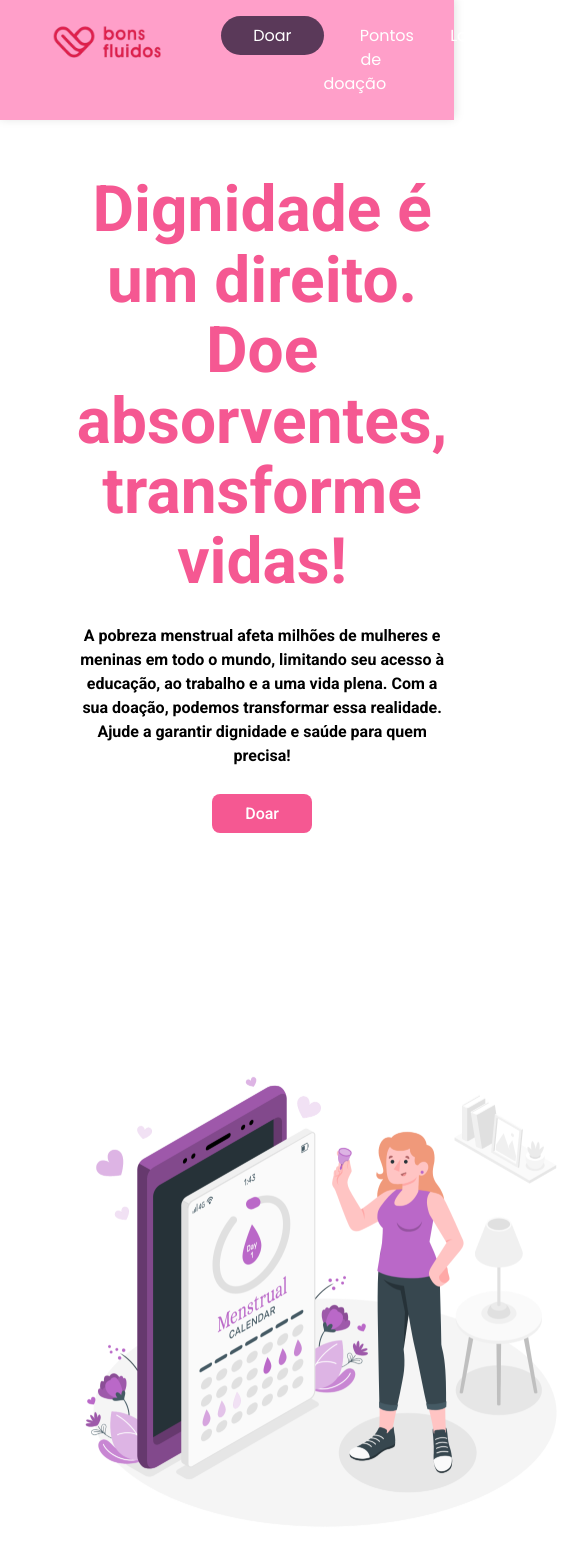
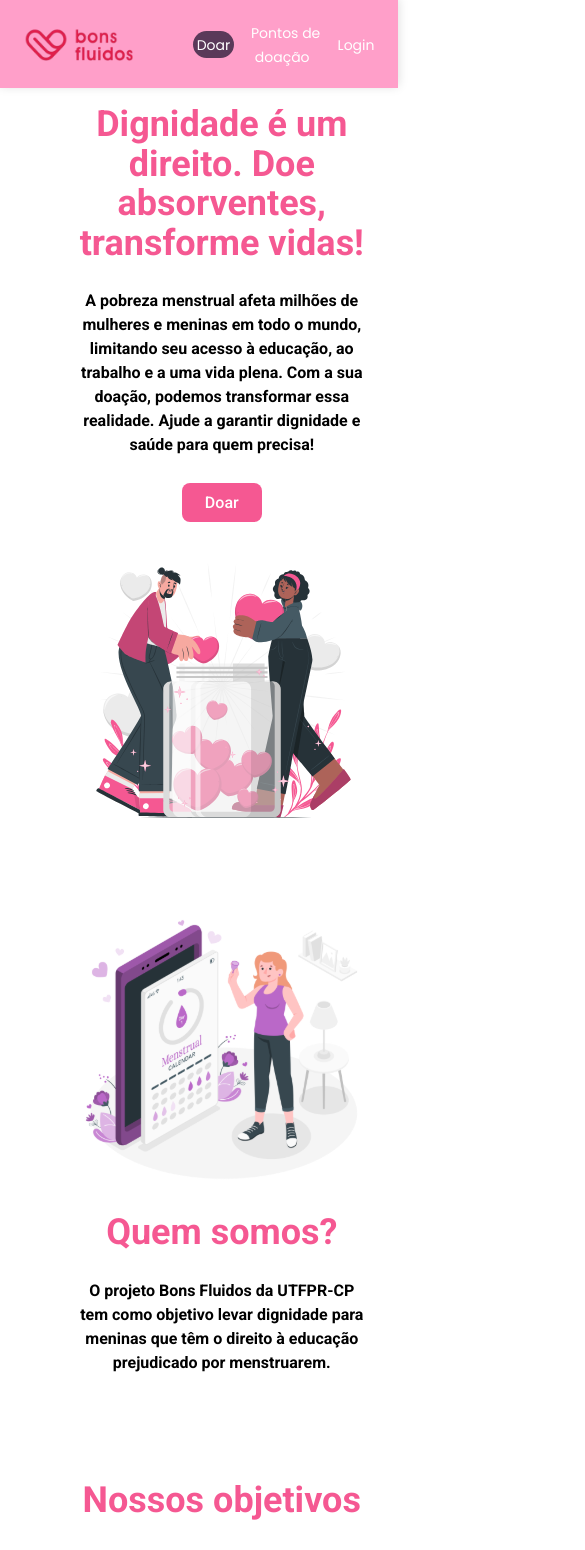
Before and after one commit to MauricioJrB/certificadora-identitaria, a React (Vite) app in the folder FrontEnd/: page / in a window 390 px wide. Shown: the top 1550 px of the page, 585 px wide, since content can reach past the window. Built offline with nearby package versions, Linux system fonts and the light colour scheme.

Commit message:
colocando responsividade

```diff
--- a/FrontEnd/src/components/Card/styles.module.css
+++ b/FrontEnd/src/components/Card/styles.module.css
@@ -51,5 +51,51 @@
 .image {
     width: 500px;
     height:auto;
+}
+@media (max-width: 1024px) {
+    .container {
+        flex-direction: column;
+        align-items: center;
+    }
 
+    .content {
+        max-width: 80%;
+        margin-left: 0;
+    }
+
+    .img {
+        max-width: 80%;
+        margin-left: 0;
+        margin-top: 20px;
+    }
+
+    .title {
+        font-size: 48px;
+        text-align: center;
+    }
 }
+
+@media (max-width: 768px) {
+    .container {
+        padding: 10px;
+        margin-top: 10%;
+        margin-bottom: 10%;
+    }
+
+    .title {
+        font-size: 36px;
+    }
+
+    .text {
+        font-size: 16px;
+        text-align: center;
+    }
+
+    .button {
+        width: 80px;
+    }
+
+    .image {
+        width: 100%;
+    }
+}
--- a/FrontEnd/src/components/Footer/styles.css
+++ b/FrontEnd/src/components/Footer/styles.css
@@ -33,3 +33,17 @@
     font-size: 0.9rem;
     color: #666;
   }
+  @media (max-width: 768px) {
+    .footer h3 {
+        font-size: 1rem;
+    }
+
+    .social-icons a {
+        font-size: 1.2rem;
+        margin: 0 5px;
+    }
+
+    .footer-note {
+        font-size: 0.8rem;
+    }
+}
--- a/FrontEnd/src/components/InvertionCard/styles.module.css
+++ b/FrontEnd/src/components/InvertionCard/styles.module.css
@@ -48,5 +48,50 @@
 .image {
     width: 500px;
     height:auto;
+}
 
+@media (max-width: 1024px) {
+    .container {
+        flex-direction: column;
+        align-items: center;
+    }
+
+    .content {
+        max-width: 80%;
+        margin-left: 0;
+    }
+
+    .img {
+        max-width: 80%;
+        margin-left: 0;
+        margin-top: 20px;
+    }
+
+    .title {
+        font-size: 48px;
+        text-align: center;
+    }
 }
+
+@media (max-width: 768px) {
+    .container {
+        padding: 10px;
+    }
+
+    .title {
+        font-size: 36px;
+    }
+
+    .text {
+        font-size: 16px;
+        text-align: center;
+    }
+
+    .button {
+        width: 80px;
+    }
+
+    .image {
+        width: 100%;
+    }
+}
--- a/FrontEnd/src/components/Navbar/styles.module.css
+++ b/FrontEnd/src/components/Navbar/styles.module.css
@@ -71,3 +71,26 @@
   .hidden {
     top: -100px;
   }
+
+  @media (max-width: 768px) {
+    .navbar {
+
+        align-items: center;
+        padding: 0.25em;
+    }
+
+    .brand {
+        font-size: 1em;
+    }
+
+    .links_list {
+
+        width: 100%;
+        align-items: center;
+    }
+
+    .links_list li a {
+        padding: 0.25em;
+        font-size: 14px;
+    }
+}
```
